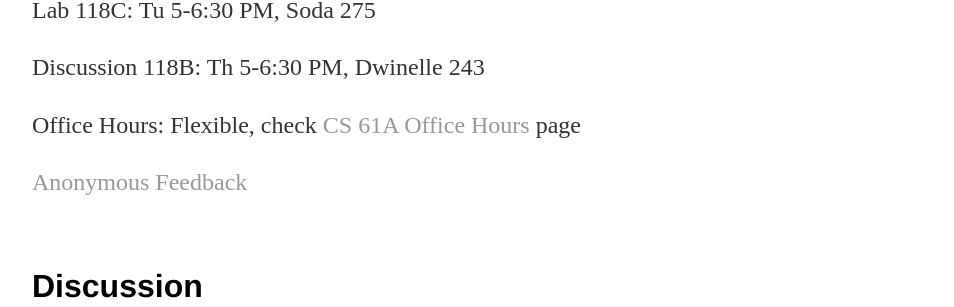
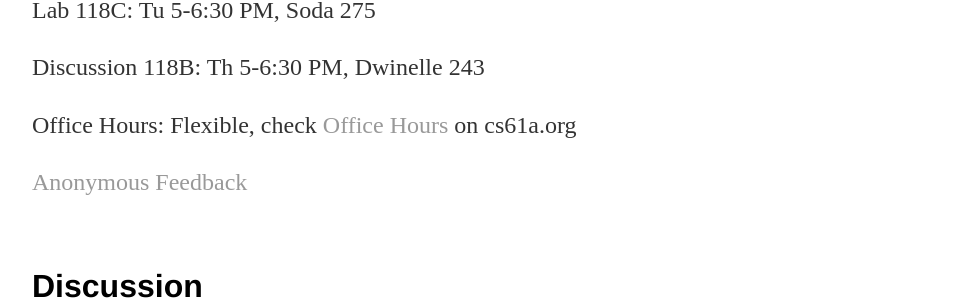
Before and after one commit to charleshong3/charleshong3.github.io, a Jekyll site: the page built from 61a/index.html, in a window 1280 px wide. Shown: the part 295-602 px from the top of the page, without its empty margins (160-1114 px from the left). Built offline with Jekyll 4.4.1, drawn with Linux system fonts in a browser that asks for light colours.

Commit message:
changed office hours text

```diff
--- a/61a/index.html
+++ b/61a/index.html
@@ -13,7 +13,7 @@
         Discussion 118B: Th 5-6:30 PM, Dwinelle 243
     </p>
     <p>
-        Office Hours: Flexible, check <a href="https://cs61a.org/office-hours.html">CS 61A Office Hours</a> page
+        Office Hours: Flexible, check <a href="https://cs61a.org/office-hours.html">Office Hours</a> on cs61a.org
     </p>
     <p>
         <a href="https://links.cs61a.org/charles-feedback">Anonymous Feedback</a>
```
